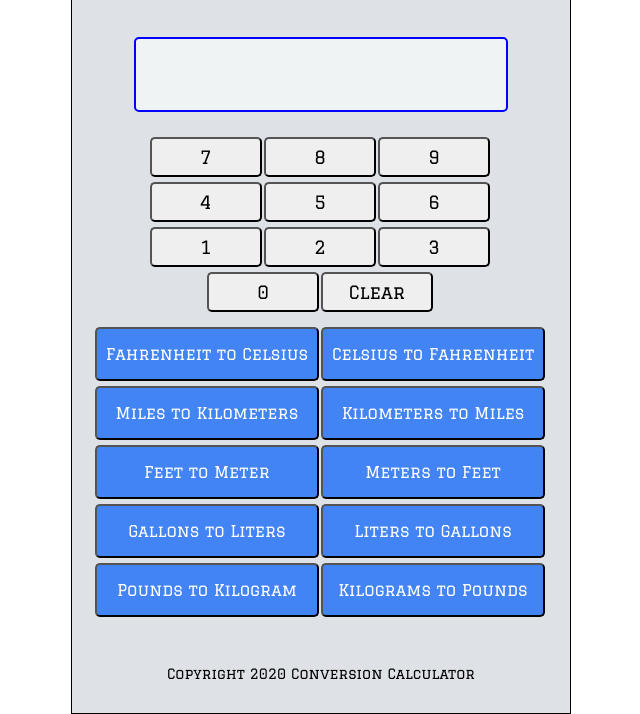
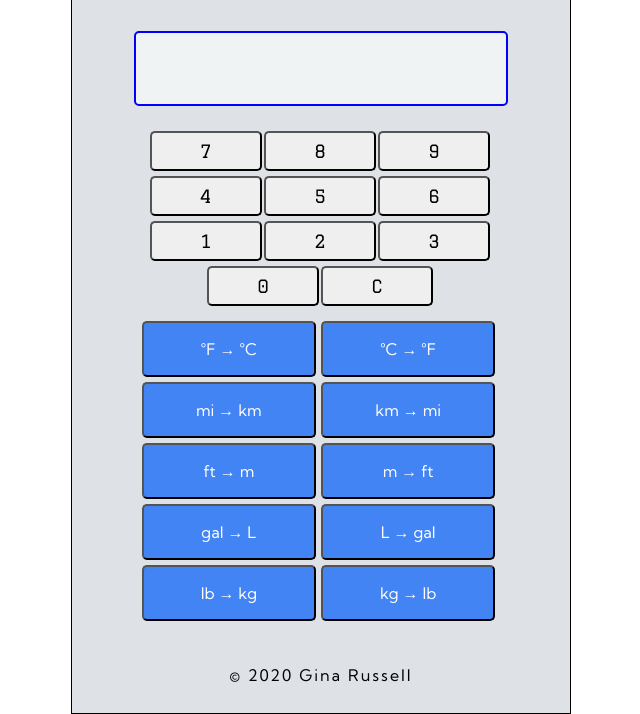
Before and after one commit to ginabethrussell/conversion-calculator, a plain HTML site: page index.html in a window 1280 px wide. Shown: the part 86-800 px from the top of the page, without its empty margins (319-959 px from the left). Drawn offline with Linux system fonts and the light colour scheme.

Commit message:
updated style with new fonts, changed conversion buttons to abbreviations

```diff
--- a/index.html
+++ b/index.html
@@ -6,6 +6,7 @@
     <title>Conversion Calculator</title>
     <link rel="stylesheet" href="styles.css">
     <link href="https://fonts.googleapis.com/css2?family=Graduate&display=swap" rel="stylesheet">
+    <link href="https://fonts.googleapis.com/css2?family=Kumbh+Sans&display=swap" rel="stylesheet">
     <script src="calculate.js"></script>
 </head>
 <body>
@@ -30,23 +31,23 @@
                 <button id="2">2</button>
                 <button id="3">3</button>
                 <button id="0">0</button>
-                <button id="clear">Clear</button>
+                <button id="clear">C</button>
             </section>
             <section class="operation-keypad">
-                <button id="f-to-c">Fahrenheit to Celsius</button>
-                <button id="c-to-f">Celsius to Fahrenheit</button>
-                <button id="m-to-km">Miles to Kilometers</button>
-                <button id="km-to-m">Kilometers to Miles</button>
-                <button id="f-m">Feet to Meter</button>
-                <button id="m-f">Meters to Feet</button>
-                <button id="g-to-l">Gallons to Liters</button>
-                <button id="l-to-gal">Liters to Gallons</button>
-                <button id="p-to-kg">Pounds to Kilogram</button>
-                <button id="kg-to-p">Kilograms to Pounds</button>
+                <button id="f-to-c">&deg;F &rarr; &deg;C</button>
+                <button id="c-to-f">&deg;C &rarr; &deg;F</button>
+                <button id="m-to-km">mi &rarr; km</button>
+                <button id="km-to-m">km &rarr; mi</button>
+                <button id="f-m">ft &rarr; m</button>
+                <button id="m-f">m &rarr; ft</button>
+                <button id="g-to-l">gal &rarr; L</button>
+                <button id="l-to-gal">L &rarr; gal</button>
+                <button id="p-to-kg">lb &rarr; kg</button>
+                <button id="kg-to-p">kg &rarr; lb</button>
             </section>
         </main>
         <footer>
-            <p>Copyright 2020 Conversion Calculator</p>
+            <p>&copy; 2020 Gina Russell</p>
         </footer>
     </div>
 </body>
--- a/styles.css
+++ b/styles.css
@@ -67,7 +67,7 @@ html {
     align-items: center;
     border: 1px solid black;
     background-color: #dee1e5;
-    font-family: 'Graduate', cursive;
+    font-family: 'Kumbh Sans', sans-serif;
 }
 header {
     width: 100%;
@@ -77,6 +77,7 @@ header h1 {
     font-size: 3rem;
     font-weight: 400;
     margin-top: 20px;
+    letter-spacing: 2px;
 }
 main {
     width: 100%;
@@ -129,12 +130,12 @@ button#clear {
      align-content: space-around;
 }
 .operation-keypad button {
-    width: 45%;
-    padding: 16px 8px;
+    width: 35%;
+    padding: 16px 0px;
     margin-top: 5px;
-    margin-right: 2px;
+    margin-right: 5px;
     font-size: 1.6rem;
-    font-family: 'Graduate', cursive;
+    font-family: 'Kumbh Sans', sans-serif;
     display: flex;
     justify-content: center;
     align-items: center;
@@ -147,3 +148,7 @@ footer{
     padding: 15px;
     font-size: 1.4rem;
 }
+footer p {
+    font-size: 1.6rem;
+    letter-spacing: 2px;
+}
```
